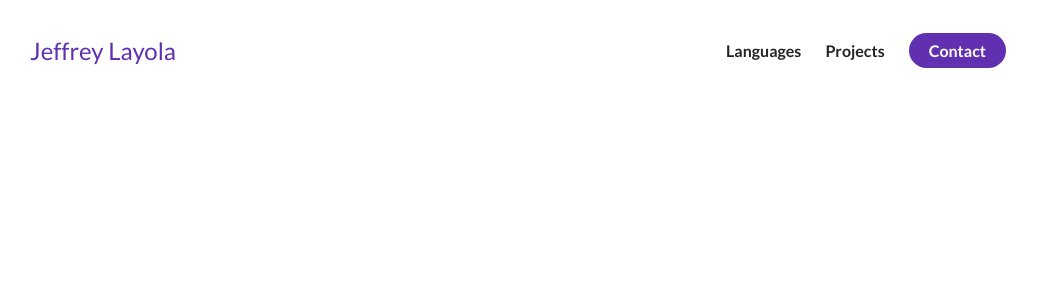
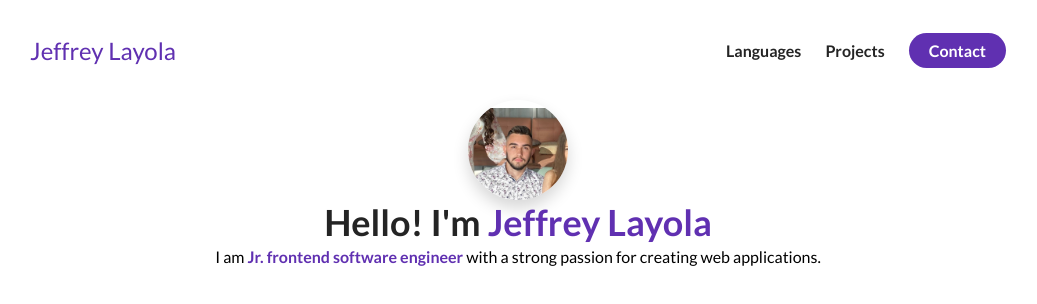
Before and after one commit to layolajeff/E-portfolio, a plain HTML site: page index.html in a window 1280 px wide. Shown: the whole page, without its empty margins (122-1159 px from the left). Drawn offline with Linux system fonts and the light colour scheme.

Commit message:
update 2

```diff
--- a/index.html
+++ b/index.html
@@ -33,6 +33,21 @@
         </li>
       </ul>
     </nav>
+    <div class=" flex flex-1">
+      <div class="about-me__info row">
+        <div class="about-me__info--container">
+          <figure class="about-me__picture--mask">
+            <img src="./assets/me.jpeg" class="about-me__picture" alt="Picture of me">
+          </figure>
+            <h1 class="about-me__info--title">
+              Hello! I'm <span class="text--purple">Jeffrey Layola</span>
+            </h1>
+            <p class="about-me__info--para">
+              I am <strong class="text--purple">Jr. frontend software engineer</strong> with a strong passion for creating web applications.
+            </p>
+        </div>
+      </div>
+    </div>
  </section>
 </body>
 </html>
--- a/styles.css
+++ b/styles.css
@@ -12,6 +12,10 @@ text-align: center;
 line-height: 1.25;
 }
 
+h1 {
+  font-size: 36px;
+}
+
 p{
   line-height: 1.5;
   font-size: 16px;
@@ -19,6 +23,24 @@ p{
 
 li{
   list-style: none;
+}
+
+.flex {
+  display: flex;
+}
+
+.flex1 {
+  flex: 1;
+}
+
+.row{
+width: 100%;
+max-width: 800px;
+margin: 0 auto;
+}
+
+.text--purple {
+  color: #6030b1;
 }
 
 /*  NAVIGATION BAR  */
@@ -63,3 +85,33 @@ display: flex;
     margin: 0 12px;
     font: bold;
 }
+
+/* ABOUT ME */
+
+#about-me {
+  min-height: 100vh ;
+  display: flex;
+  flex-direction: column;
+}
+
+.about-me__info--container {
+  display: flex;
+  flex-direction: column;
+  align-items: center;
+}
+
+.about-me__picture--mask {
+  width: 100px;
+  height: 100px;
+  border-radius: 50%;
+  overflow: hidden;
+  box-shadow: 0 8px 16px rgba(0, 0, 0, 0.16);
+}
+
+.about-me__picture {
+  width: 100%;
+
+  /* Improving my own picture */
+  transform: scale (1.5);
+  padding-top: 8px;
+}
```
Also changed, not shown: assets/Current FES pic.jpg (added), assets/chat.png (added), assets/dashboard.png (added), assets/logo.svg (added), assets/loopit.png (added), assets/me.jpeg (added), assets/undraw_websites.svg (added), 1 other file.
